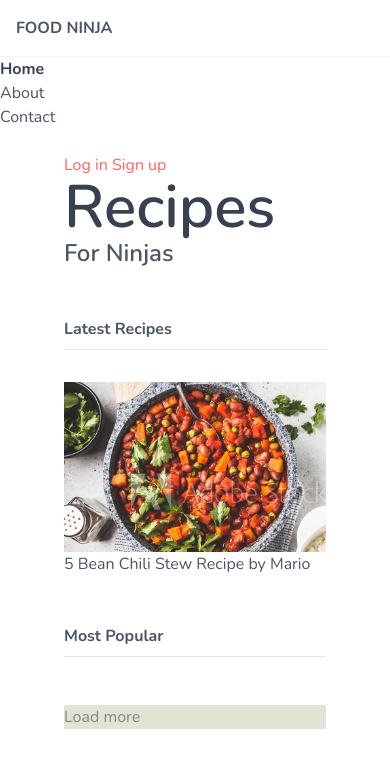
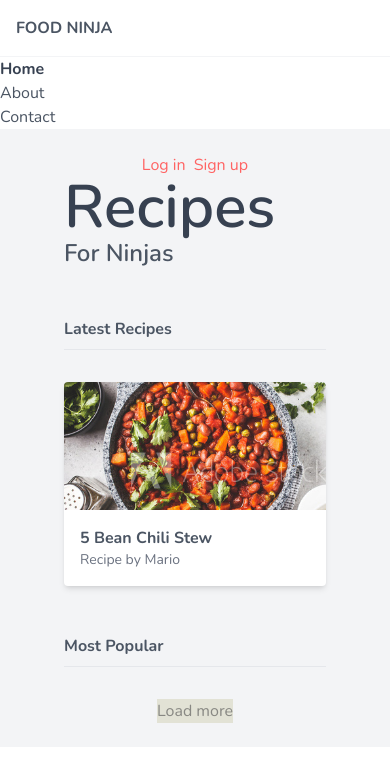
Before and after one commit to jtrajano33/tailwind_ref, a website: page public/index.html in a window 390 px wide. Drawn offline with nearby package versions, Linux system fonts and the light colour scheme.

Commit message:
added flexbox and component responsiveness

```diff
--- a/public/index.html
+++ b/public/index.html
@@ -37,10 +37,10 @@
             </nav>
         </div>
 
-        <main class="px-16 py-6">
-            <div>
+        <main class="px-16 py-6 bg-gray-100">
+            <div class="flex justify-center md:justify-end">
                 <a href="#" class="text-primary">Log in</a>
-                <a href="#" class="text-primary">Sign up</a>
+                <a href="#" class="text-primary ml-2">Sign up</a>
             </div>
 
             <header>
@@ -53,11 +53,11 @@
 
                 <div class="mt-8">
                     <!-- cards go here -->
-                    <div>
-                        <img src="img/stew.jpg" alt="stew">
-                        <div>
-                            <span>5 Bean Chili Stew</span>
-                            <span>Recipe by Mario</span>
+                    <div class="bg-white rounded overflow-hidden shadow-md">
+                        <img src="img/stew.jpg" alt="stew" class="w-full h-32 sm:h-48 object-cover">
+                        <div class="m-4">
+                            <span class="font-bold">5 Bean Chili Stew</span>
+                            <span class="block text-gray-500 text-sm">Recipe by Mario</span>
                         </div>
                     </div>
                 </div>
@@ -69,7 +69,7 @@
                 </div>
             </div>
 
-            <div class="mt-12">
+            <div class="flex justify-center">
                 <div class="bg-secondary-100 text-secondary-200">Load more</div>
             </div>
         </main>
```
Also changed, not shown: public/styles.css.
